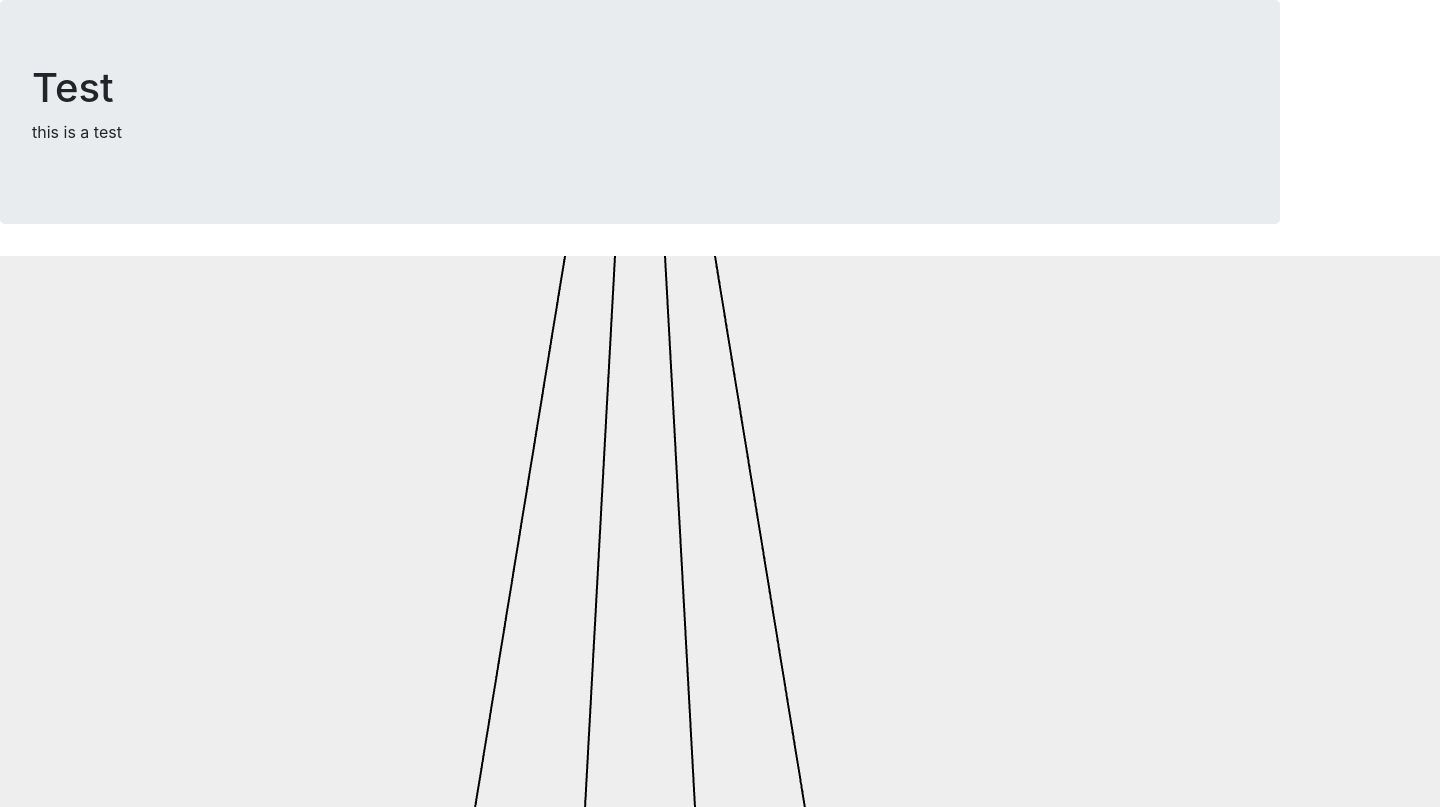
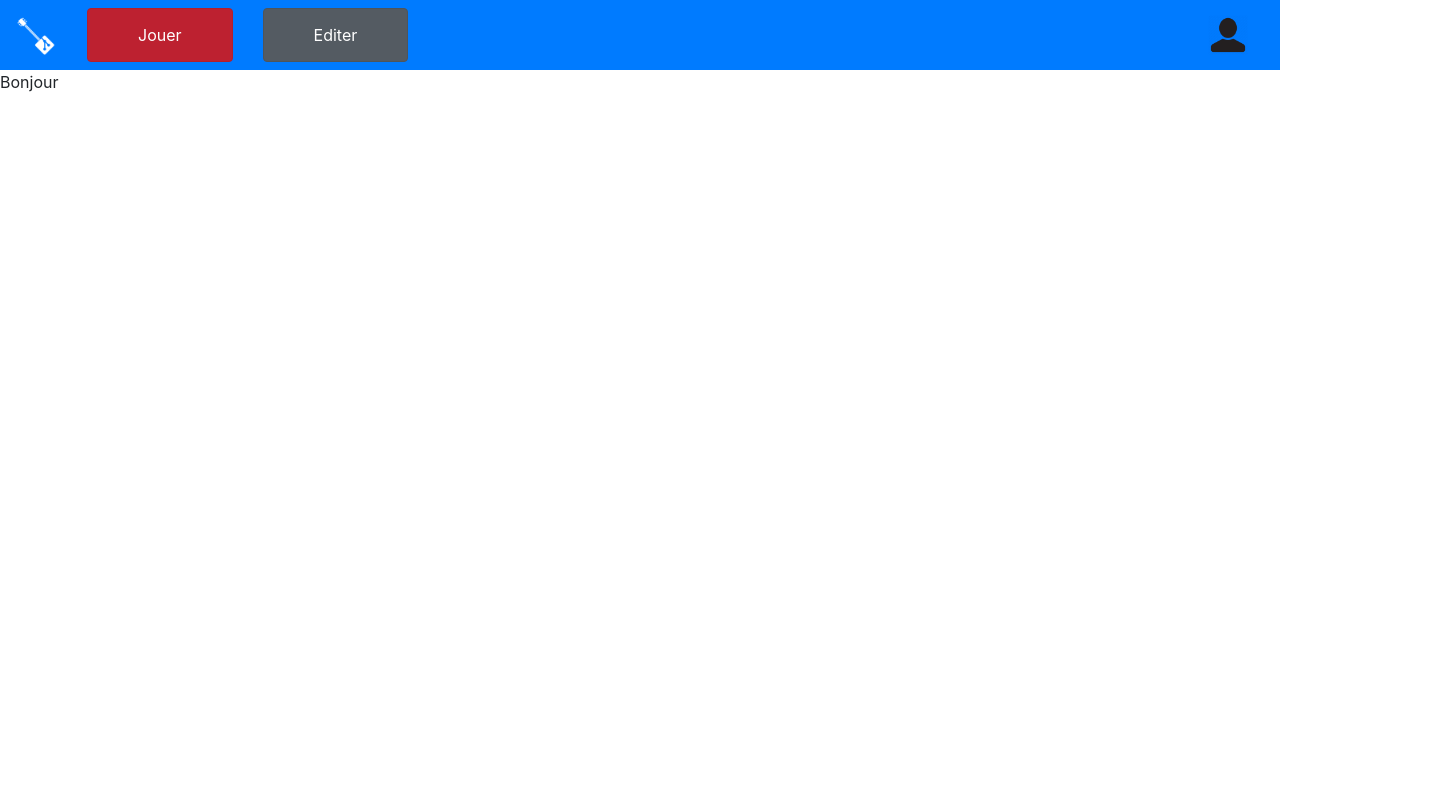
Before and after one commit to AgroLucas/githeroFrontend, a website built with webpack: page src/index.html in a window 1280 px wide. Shown: the top 807 px of the page, 1440 px wide, since content can reach past the window. Built offline with nearby package versions, Linux system fonts and the light colour scheme.

Commit message:
Navbar + music list + homepage stub

```diff
--- /dev/null
+++ b/src/Components/HomePage.js
@@ -0,0 +1,9 @@
+let pageHtml = `<p>Bonjour</p>`;
+
+let page = document.querySelector("#page");
+
+const HomePage = () => {
+    page.innerHTML = pageHtml;
+}
+
+export default HomePage;
--- /dev/null
+++ b/src/Components/MusicListPage.js
@@ -0,0 +1,116 @@
+"use strict";
+
+let page = document.querySelector("#page");
+
+class Music {
+    constructor(id, title, author, mapCreator, duration, difficulty) {
+      this.id = id;
+      this.title = title;
+      this.author = author;
+      this.mapCreator = mapCreator;
+      this.duration = duration;
+      this.difficulty = difficulty;
+    }
+
+    getTitleAndAuthor() {
+        return "<h5>" + this.title + "</h5></br> by " + this.author;
+    }
+
+    getDifficultyWithColor() {
+      if(this.difficulty == "Facile") return '<span class="badge badge-success">' + this.difficulty + '</span>';
+      if(this.difficulty == "Moyen") return '<span class="badge badge-warning">' + this.difficulty + '</span>';
+      else return '<span class="badge badge-danger">' + this.difficulty + '</span>';
+    }
+}
+
+let music1 = new Music(1,"Titre1","Auteur1","créateur1",150,"Facile");
+let music2 = new Music(2,"Titre2","Auteur2","créateur2",160,"Moyen");
+let music3 = new Music(3,"Titre3","Auteur3","créateur3",170,"Difficile");
+let music4 = new Music(4,"Titre4","Auteur4","créateur4",180,"Facile");
+let music5 = new Music(5,"Titre5","Auteur5","créateur5",190,"Moyen");
+let music6 = new Music(6,"Titre6","Auteur6","créateur6",140,"Difficile");
+let music7 = new Music(7,"Titre7","Auteur7","créateur7",130,"Facile");
+let music8 = new Music(8,"Titre8","Auteur8","créateur8",120,"Moyen");
+let music9 = new Music(9,"Titre9 avec un nom très très très très long","Auteur9 avec un nom très très très long","créateur9 avec un nom très très très long",110,"Difficile");
+let music10 = new Music(10,"Titre10","Auteur10","créateur10",120,"Difficile");
+
+const TABMUSIC = [music1,music2,music3,music4,music5,music6,music7,music8,music9,music10];
+
+let buttonHtml = "";
+let modalHtml = "";
+
+for(const ELEMENT of TABMUSIC){
+    buttonHtml += `<button type="button" class="btn btn-primary button_music" data-toggle="modal" data-target="#myModal` + ELEMENT.id +`">` + ELEMENT.getTitleAndAuthor() + `</button>`;
+
+    modalHtml += `
+<div class="modal fade" id="myModal` + ELEMENT.id + `">
+    <div class="modal-dialog modal-xl">
+        <div class="modal-content">
+        <!-- Modal Header -->
+            <div class="modal-header">
+                <button type="button" class="close" data-dismiss="modal">&times;</button>
+            </div>
+        <!-- Modal Body -->
+            <div class="modal-body">
+                <div class="row">
+                    <div class="col-md-4 ">
+                        <table class="table table-dark" style="text-align: center;">
+                            <thead>
+                                <tr><th colspan="3"><h5>Meilleurs Scores</h5></th></tr>
+                            </thead>
+                            <tbody>
+                                <tr>
+                                    <td>1</td>
+                                    <td>Pseudo</td>
+                                    <td>Score</td>
+                                </tr>
+                                <tr>
+                                    <td>2</td>
+                                    <td>Pseudo</td>
+                                    <td>Score</td>
+                                </tr>
+                                <tr>
+                                    <td>3</td>
+                                    <td>Pseudo</td>
+                                    <td>Score</td>
+                                </tr>
+                                <tr>
+                                    <td>4</td>
+                                    <td>Pseudo</td>
+                                    <td>Score</td>
+                                </tr>
+                                <tr>
+                                    <td>5</td>
+                                    <td>Pseudo</td>
+                                    <td>Score</td>
+                                </tr>
+                            </tbody>
+                        </table>
+                        <div style="text-align: center;"><h4>Difficulté : ` + ELEMENT.getDifficultyWithColor() + `</h4></div>
+                    </div>
+                    <div class="music_info_leaderboard">
+                        <p><h4>` + ELEMENT.title + `</h4></p>
+                        <p>Durée : ` + ELEMENT.duration + ` secondes</p>
+                        <p>Auteur : ` + ELEMENT.author + `</p>
+                        <p>Créateur du niveau : ` + ELEMENT.mapCreator + `</p>
+                        <p>Votre meilleur score : monMeilleurScore</p>
+                        <p>Vous êtes classé placeClassement</p>
+                    </div>
+                </div>
+            </div>
+        <!-- Modal Footer -->
+            <div class="modal-footer modal-dialog modal-dialog-centered">
+                <button type="button" class="btn btn-danger music_info_play_button"><h5>Jouer</h5></button>
+            </div>
+        </div>
+    </div>
+</div>`;
+}
+
+let pageHtml = `<div id="button_page">${buttonHtml}</div><div id="modal_page">${modalHtml}</div>`
+
+const MusicListPage = () => {
+    page.innerHTML = pageHtml;
+}
+
+export default MusicListPage;
--- /dev/null
+++ b/src/Components/NavBar.js
@@ -0,0 +1,25 @@
+import logo from "../img/GitHero_logo_blanc.png";
+import profile from "../img/image_profil.png";
+
+let navBarHtml = `
+<nav class="navbar navbar-expand-sm bg-primary navbar-dark" id="navbar">
+    <a class="navbar-brand" href="#" data-uri="/">
+        <img src="${logo}" alt="logo" style="width:40px;">
+    </a>
+    <ul class="navbar-nav">
+        <li class="nav-item"><button type="button" class="btn btn-danger active"><a class="nav-link" href="#" data-uri="/list">Jouer</a></button>
+        <li class="nav-item active"><button type="button" class="btn btn-secondary active"><a class="nav-link" href="#">Editer</a></button>
+    </ul>
+    <ul class="navbar-nav ml-auto">
+        <li class="nav-item"><a class="navbar-brand" href="#"><img src="${profile}" alt="profil" style="width:40px;"></a></li>
+    </ul>
+</nav>`;
+
+let navbar = document.querySelector("#navbar");
+
+const NavBar = () => {
+    console.log(navbar);
+    navbar.innerHTML = navBarHtml;
+}
+
+export default NavBar;
--- a/src/Components/Router.js
+++ b/src/Components/Router.js
@@ -1,8 +1,11 @@
 import GamePage from "./Phaser/GamePage.js";
+import MusicListPage from "./MusicListPage.js";
+import HomePage from "./HomePage.js";
 
 const routes = {
-    "/": GamePage,
+    "/": HomePage,
     "/game": GamePage,
+    "/list": MusicListPage,
 };
 
 let componentToRender;
--- a/src/index.html
+++ b/src/index.html
@@ -8,10 +8,10 @@
 
     <!-- Bootstrap CSS -->
     <link rel="stylesheet" href="https://stackpath.bootstrapcdn.com/bootstrap/4.3.1/css/bootstrap.min.css" integrity="sha384-ggOyR0iXCbMQv3Xipma34MD+dH/1fQ784/j6cY/iJTQUOhcWr7x9JvoRxT2MZw1T" crossorigin="anonymous">
+    <link rel="stylesheet" href="./stylesheet/style.css">
   </head>
   <body>
-    <header class="jumbotron"><h1>Test</h1> <p>this is a test</p></header>
-
+    <div id="navbar"></div>
     <div id="page"></div>
     <!-- Optional JavaScript -->
     <!-- jQuery first, then Popper.js, then Bootstrap JS -->
--- a/src/index.js
+++ b/src/index.js
@@ -1,3 +1,6 @@
 import {Router} from "./Components/Router.js";
+import NavBar from "./Components/NavBar.js";
+import stylesheet from "./stylesheet/style.css";
 
+NavBar();
 Router();
--- /dev/null
+++ b/src/stylesheet/style.css
@@ -0,0 +1,57 @@
+.button_music {
+    height: 200px;
+    width: 300px;
+    margin-top: 50px;
+    margin-left: 65px;
+}
+
+.modal-backdrop {
+    background-color: black;
+}
+
+.music_info_leaderboard {
+    margin-left: 100px;
+    font-size: 20px;
+    font-weight: bold;
+}
+
+.music_info_play_button {
+    height: 150px;
+    width: 250px;
+}
+
+.modal-content {
+    background-color: rgba(0,0,0,0.5);
+    color: white;
+}
+
+.modal-header .close {
+    color: white;
+    font-size: 40px;
+
+}
+thead th {
+    background-color: #212529;
+}
+tbody td {
+    background-color: #292d32;
+}
+
+
+
+
+.button_bottom {
+    margin-left: 25px;
+    margin-top: 25px;
+    margin-bottom: 25px;
+}
+
+li a {
+    margin-left: 30px;
+    margin-right: 30px;
+}
+
+li button {
+    margin-left: 15px;
+    margin-right: 15px;
+}
--- a/src/utils/render.js
+++ b/src/utils/render.js
@@ -1,3 +1,7 @@
-const setLayout = () => {};
+"strict mode";
 
-export {setLayout};
+function setLayout(footerMenu) {
+    document.querySelector("#footerMenu").innerHTML = footerMenu;
+}
+
+export { setLayout };
```
Also changed, not shown: src/img/image_profil.png (added), 1 other file.
